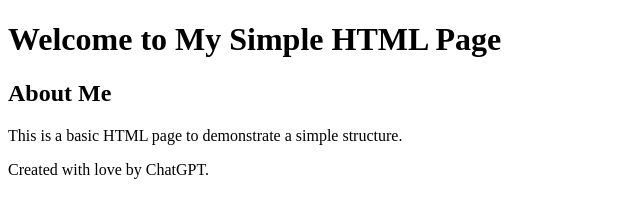
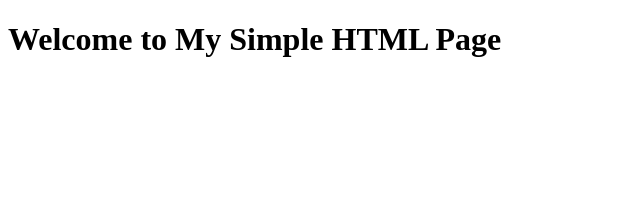
Before and after one commit to julikaku/julikaku.github.io, a plain HTML site: page index.html in a window 1280 px wide. Shown: the whole page, without its empty margins (0-640 px from the left). Drawn offline with Linux system fonts and the light colour scheme.

Commit message:
Update index.html

```diff
--- a/index.html
+++ b/index.html
@@ -9,14 +9,5 @@
     <header>
         <h1>Welcome to My Simple HTML Page</h1>
     </header>
-
-    <section>
-        <h2>About Me</h2>
-        <p>This is a basic HTML page to demonstrate a simple structure.</p>
-    </section>
-
-    <footer>
-        <p>Created with love by ChatGPT.</p>
-    </footer>
 </body>
 </html>
```
